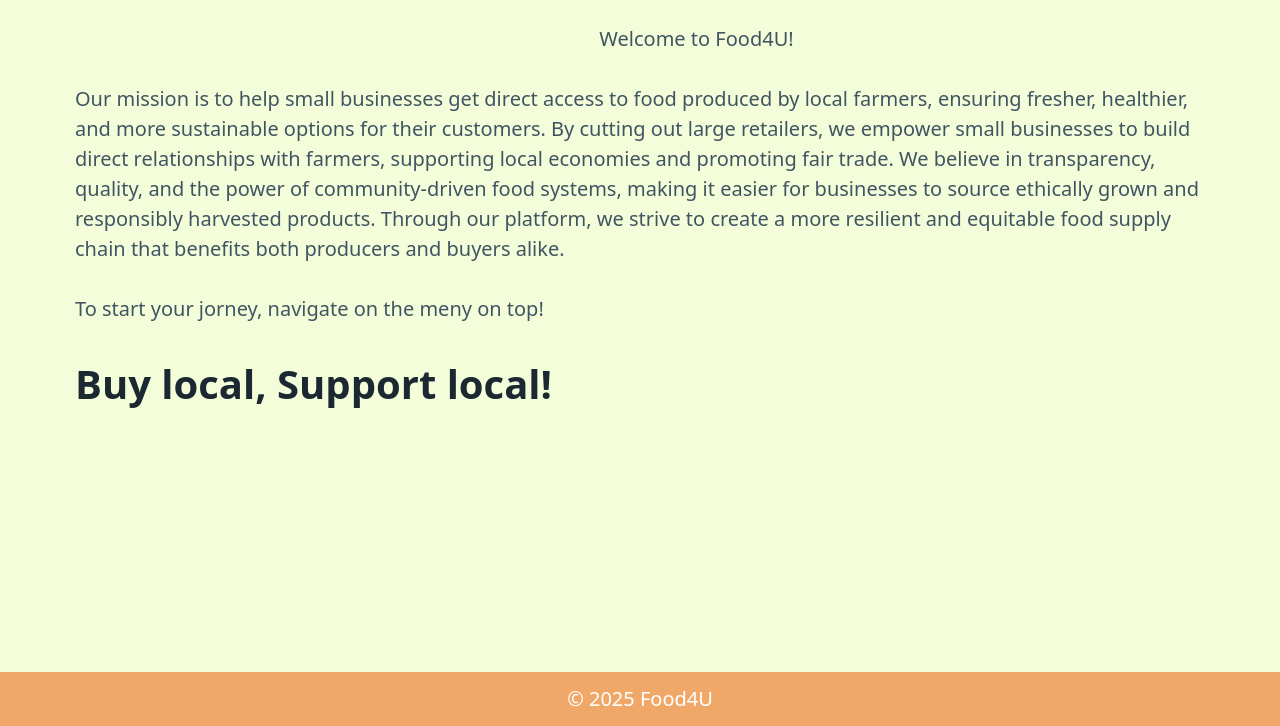
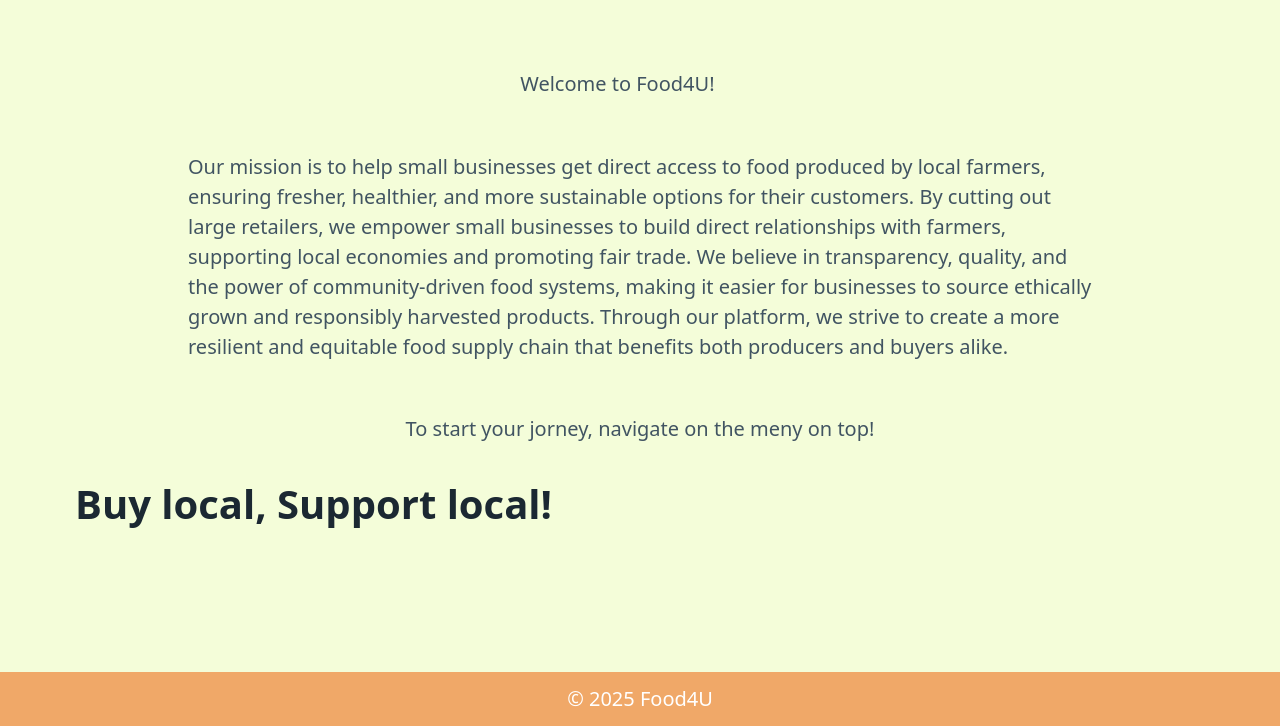
Before and after one commit to MaxLan-dev/DevHacks2025, a Django app: page / in a window 1280 px wide. Shown: the part 74-800 px from the top of the page. Run offline with Django 5.2, Linux system fonts and the light colour scheme; parts of the project's set-up code (start-up, migrations or seed data) failed here and were passed over.

Commit message:
edited main page

```diff
--- a/food4u/website/templates/website/base.html
+++ b/food4u/website/templates/website/base.html
@@ -85,17 +85,40 @@
     .greeting{
       position: relative;
       display: flex;
-      top: 25%;
+      margin-top: 5%;
       /*bottom: 80%;*/
       width: 20%;
 
-      left: 45%;
+      left: 38%;
       /*transform: translate(-20%, -80%); */
       justify-content: center;
       align-items: center;
       font-size: 20px;
       border-radius: 10px;
-  }
+    }
+
+    .discription{
+      position: relative;
+      display: flex;
+      margin-top: 2%;
+      width: 80%;
+      left: 10%;
+      justify-content: center;
+      align-items: center;
+      font-size: 20px;
+      border-radius: 10px;
+    }
+
+    .callToAction{
+      position: relative;
+      display: flex;
+      margin-top: 2%;
+
+      justify-content: center;
+      align-items: center;
+      font-size: 20px;
+      border-radius: 10px;
+    }
   </style>
 </head>
 
--- a/food4u/website/templates/website/home.html
+++ b/food4u/website/templates/website/home.html
@@ -41,37 +41,37 @@
   main{
     height: 600px;
   }
-
+/*
   .greeting{
     position: relative;
     display: flex;
     top: 20%;
-    /*bottom: 80%;*/
+    bottom: 80%;
     width: 12%;
 
     left: 45%;
-    /*transform: translate(-20%, -80%); */
+    transform: translate(-20%, -80%);
 	justify-content: center;
 	align-items: center;
     font-size: 20px;
 	border-radius: 10px;
-  }
+  }*/
 
-  .discription{
+  /*.discription{
     position: relative;
     display: flex;
     top: 35%;
-    /*bottom: 70%;*/
+    bottom: 70%;
     width: 50%;
 
     left: 40%;
     right: 30%;
-    /*transform: translate(-30%, -70%); */
+    transform: translate(-30%, -70%);
 	justify-content: center;
 	align-items: center;
     font-size: 20px;
 	border-radius: 10px;
-  }
+  }*/
 
 
   .callToAction{
```
